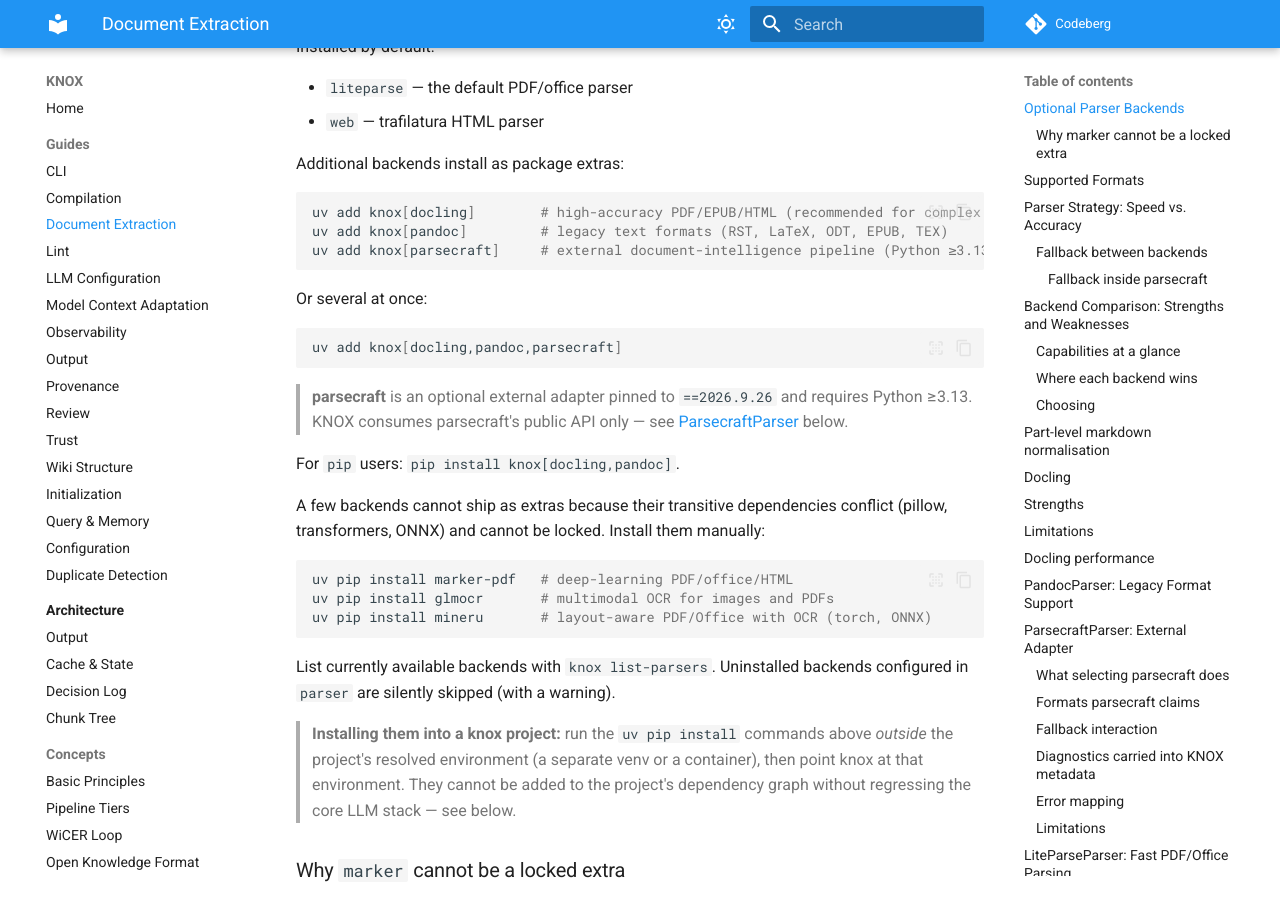
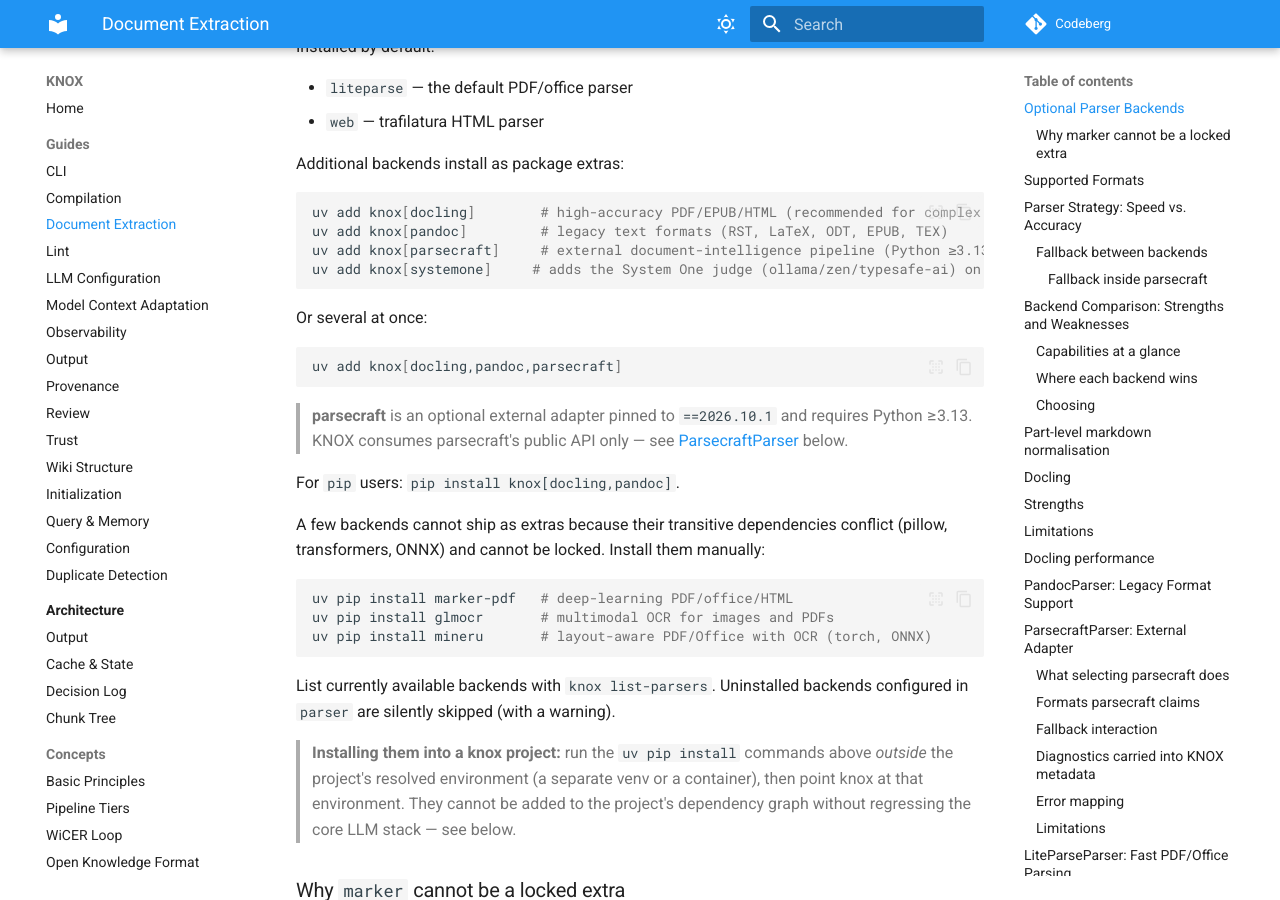
Before and after one commit to jr2804/kompend, an MkDocs documentation site: the page built from docs/guides/document-extraction.md, in a window 1280 px wide and 900 px high, scrolled down 504 px. Built offline with MkDocs 1.6.1 and Material for MkDocs 9.7.7, drawn with Linux system fonts in a browser that asks for light colours.

Commit message:
chore(deps): bump parsecraft to 2026.10.1, add systemone extra
parsecraft 2026.10.1 is the first release that ships ADR-0004 A8 (judge
ranks with bounded page context) plus the multi-endpoint Jev work
(8858012 onward). The systemone extra + four providers (typesafe-ai,
zen, ollama, plus pdfinspector) ship in this wheel; previously the
adapter always fell back to DeterministicJudge because the runtime
surface did not include a judge argument.

The bump unlocks the Phase 1 wiring (next commits). The systemone
extra depends on typesafe-sdk>=0.7.2; the resolve_judge / RoutingPreference
surface from HEAD c333f6b is stable in the wheel.

[project.optional-dependencies] gains:

  systemone = ["parsecraft[systemone]==2026.10.1"]

The chained extra is forwarded through parsecraft's own extra so a
single `uv add knox[systemone]` pulls both the SDK and the judge
endpoints. docs/guides/document-extraction.md notes the new extra
next to parsecraft, and updates the pin mention 2026.9.26 -> 2026.10.1.

Verification:
  - uv lock clean (323 packages, 1 ms)
  - parsecraft==2026.10.1 resolves
  - knox.preprocessing.parsers.parsecraft_parser still imports
  - full unit suite: 2503 passed, 1 pre-existing failure
    (test_defaults_only, depends on global config; pre-existing)
  - ruff check + format clean, mise typecheck clean (1 pre-existing
    contextmanager-deprecation diagnostic), all three gate scripts
    (field-consistency, antipatterns, dox) green

````diff
--- a/docs/guides/document-extraction.md
+++ b/docs/guides/document-extraction.md
@@ -24,6 +24,7 @@
 uv add knox[docling]        # high-accuracy PDF/EPUB/HTML (recommended for complex layouts)
 uv add knox[pandoc]         # legacy text formats (RST, LaTeX, ODT, EPUB, TEX)
 uv add knox[parsecraft]     # external document-intelligence pipeline (Python ≥3.13)
+uv add knox[systemone]     # adds the System One judge (ollama/zen/typesafe-ai) on top of parsecraft
 ```
 
 Or several at once:
@@ -32,7 +33,7 @@
 uv add knox[docling,pandoc,parsecraft]
 ```
 
-> **parsecraft** is an optional external adapter pinned to `==2026.9.26` and requires Python ≥3.13. KNOX consumes parsecraft's public API only — see [ParsecraftParser](#parsecraftparser-external-adapter) below.
+> **parsecraft** is an optional external adapter pinned to `==2026.10.1` and requires Python ≥3.13. KNOX consumes parsecraft's public API only — see [ParsecraftParser](#parsecraftparser-external-adapter) below.
 
 For `pip` users: `pip install knox[docling,pandoc]`.
 
````
Also changed, not shown: pyproject.toml (+11 -1 lines).
